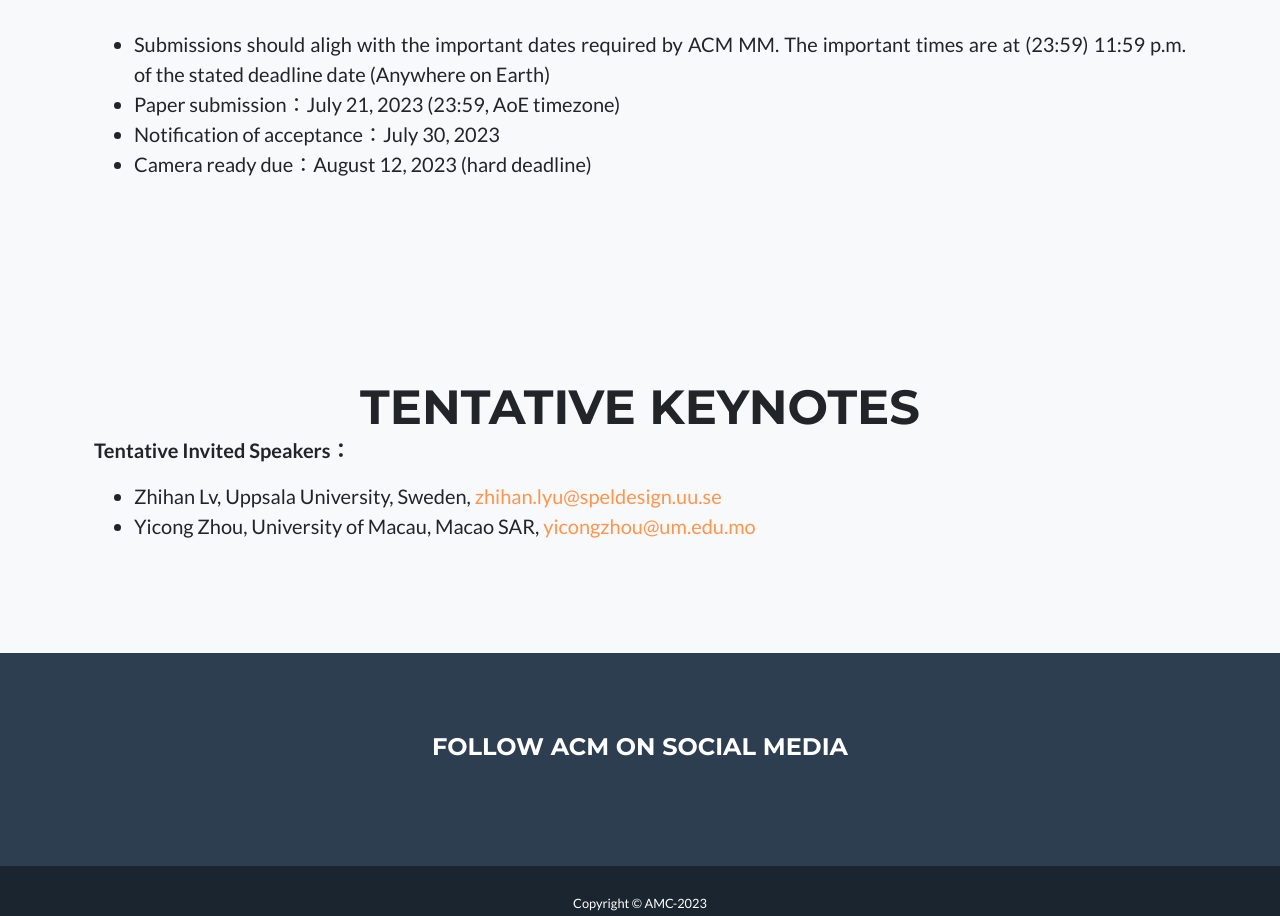
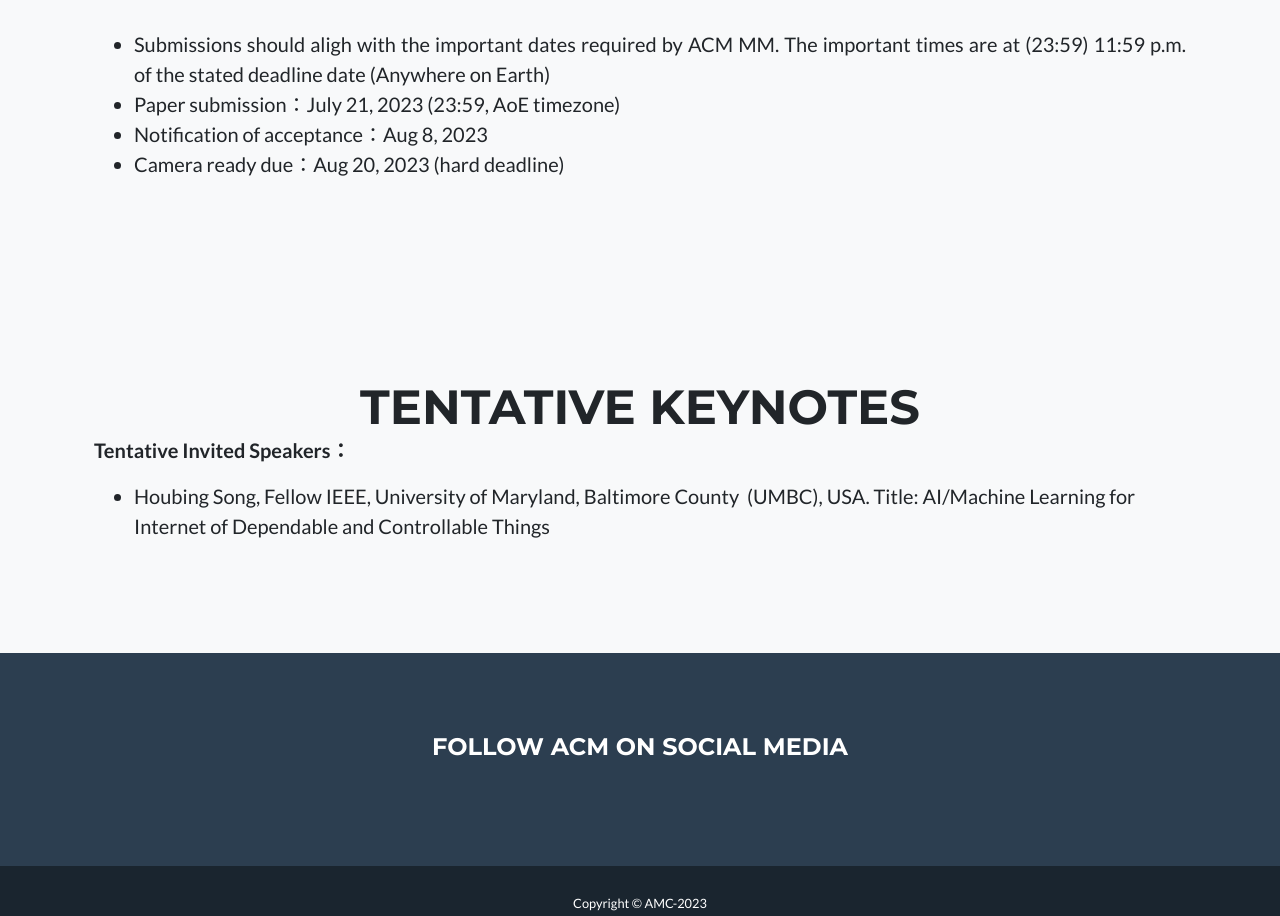
Before and after one commit to AMC-SME/2023, a plain HTML site: page index.html in a window 1280 px wide. Shown: the part 5053-5969 px from the top of the page. Drawn offline with nearby package versions, Linux system fonts and the light colour scheme.

Commit message:
Update index.html

```diff
--- a/index.html
+++ b/index.html
@@ -493,8 +493,8 @@
                 <!-- <br> -->
                 <li>Paper submission：July 21, 2023 (23:59, AoE timezone)</li>
                 <!-- <br> -->
-                <li>Notification of acceptance：July 30, 2023</li>
-                <li>Camera ready due：August 12, 2023 (hard deadline) </li>
+                <li>Notification of acceptance：Aug 8, 2023</li>
+                <li>Camera ready due：Aug 20, 2023 (hard deadline) </li>
                 <!-- <br> -->
             </ul>
         </div>
@@ -506,10 +506,8 @@
             <h2 class="page-section-heading text-center text-uppercase">TENTATIVE KEYNOTES</h2>
             <p class="lead"><b>Tentative Invited Speakers：</b></p>
             <ul class="lead">
-                <li>Zhihan Lv, Uppsala University, Sweden, <a href="mailto:zhihan.lyu@speldesign.uu.se">zhihan.lyu@speldesign.uu.se</a></li>
+                <li>Houbing Song, Fellow IEEE, University of Maryland, Baltimore County  (UMBC), USA.  Title: AI/Machine Learning for Internet of Dependable and Controllable Things</li>
                 <!-- <br> -->
-                <li>Yicong Zhou, University of Macau, Macao SAR, <a href="mailto:yicongzhou@um.edu.mo">yicongzhou@um.edu.mo</a></li>
-
             </ul>
         </div>
     </section>
```
